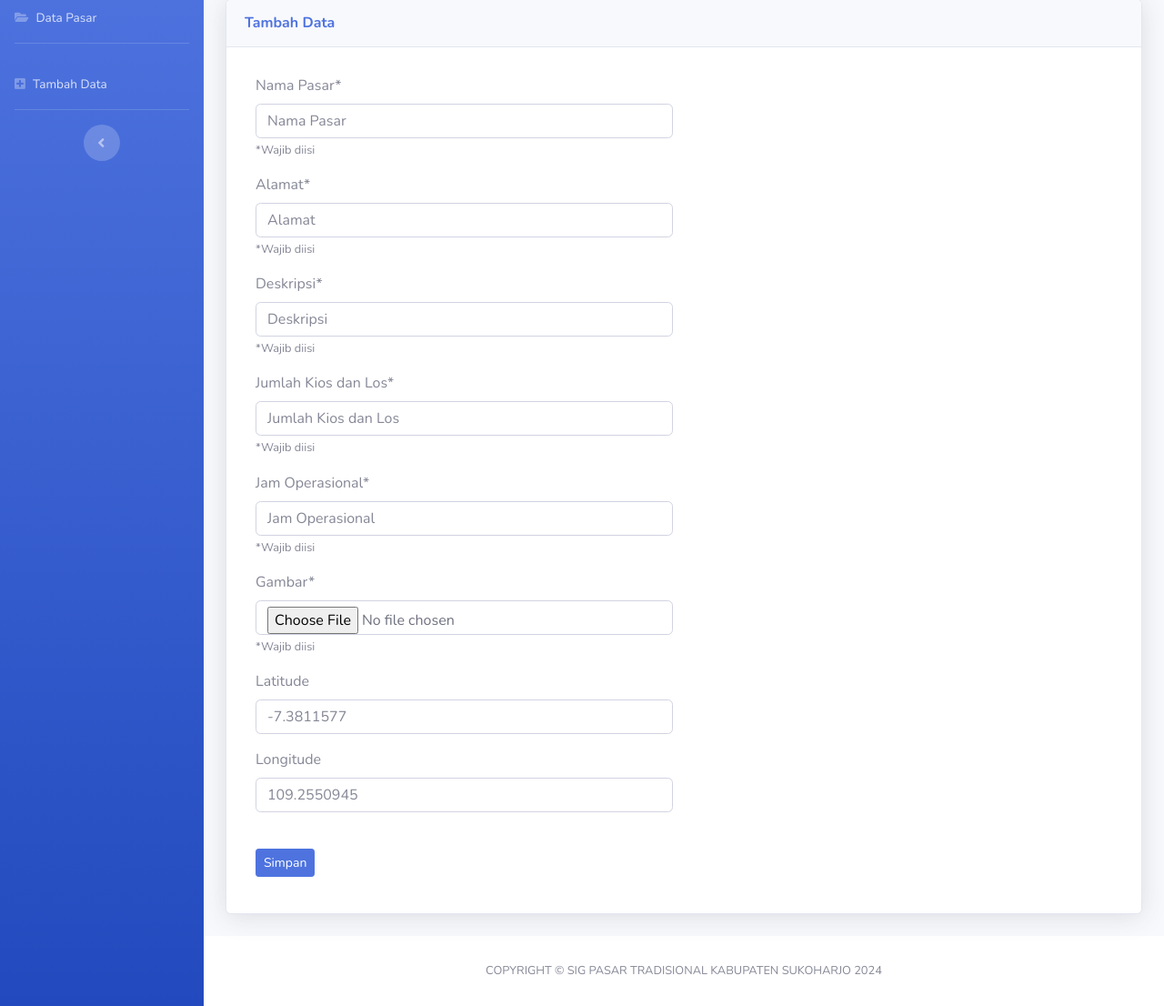
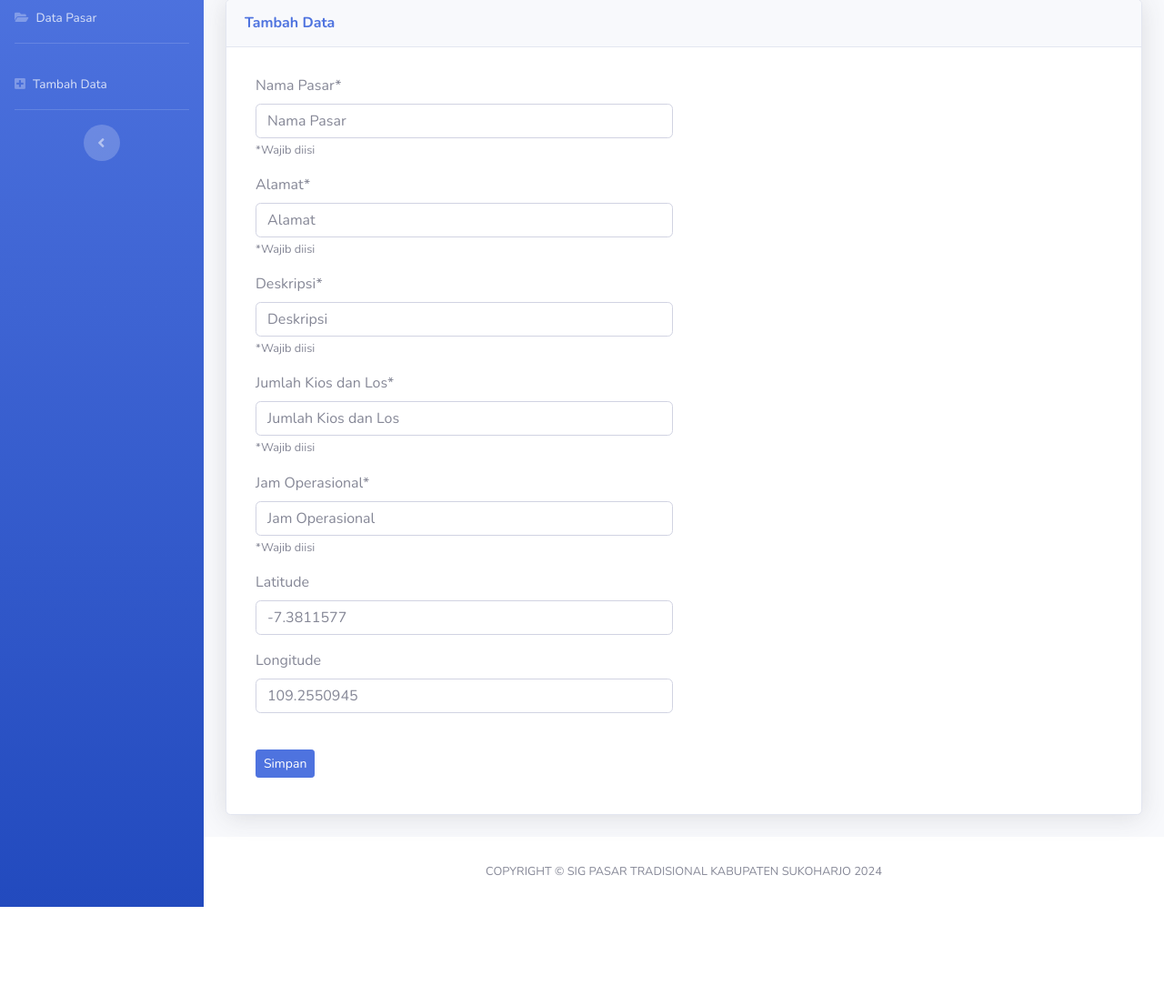
Before and after one commit to gayuhlksn/pasarsukoharjo, a PHP site: page /SIG-Pasar_Tradisional/admin/tambah_data.php in a window 1280 px wide. Shown: the part 153-1259 px from the top of the page at 91% size. After the commit the page ends 1150 px from the top, so only its background shows below. Run offline with PHP 8.4, Linux system fonts and the light colour scheme; some libraries are stand-ins or nearby versions.

Commit message:
Hapus Gambar (Admin)

```diff
--- a/admin/tambah_data.php
+++ b/admin/tambah_data.php
@@ -64,13 +64,6 @@
                                     </div>
                                 </div>
                                 <div class="form-group">
-                                    <label class="col-sm-2 col-sm-4 control-label">Gambar*</label>
-                                    <div class="col-sm-6">
-                                        <input name="gambar" class="form-control" type="file" placeholder="Gambar"/>
-                                        <small class="form-text text-muted">*Wajib diisi</small>
-                                    </div>
-                                </div>
-                                <div class="form-group">
                                     <label class="col-sm-2 col-sm-4 control-label">Latitude</label>
                                     <div class="col-sm-6">
                                         <input name="latitude" class="form-control" type="text" placeholder="-7.3811577" />
--- a/admin/tampil_data.php
+++ b/admin/tampil_data.php
@@ -39,7 +39,6 @@ include "../connection.php";
                                             <th>Jumlah Kios dan Los</th>
                                             <th>Deskripsi</th>
                                             <th>Jam Operasional</th>
-                                            <th>Gambar</th>
                                             <th>Latitude</th>
                                             <th>Longitude</th>
                                             <th>Aksi</th>
@@ -58,7 +57,6 @@ include "../connection.php";
                                                 <td><?php echo $d['jumlah_kios_dan_los']; ?></td>
                                                 <td><?php echo $d['deskripsi']; ?></td>
                                                 <td><?php echo $d['jam_operasional']; ?></td>
-                                                <td><img src="../uploads/<?php echo $d['gambar']; ?>" width="100" alt="Gambar Pasar"></td>
                                                 <td><?php echo $d['latitude']; ?></td>
                                                 <td><?php echo $d['longitude']; ?></td>
                                                 <td>
```
